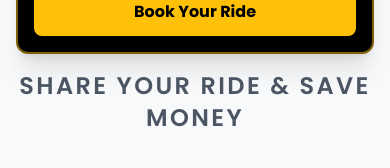
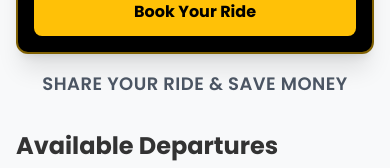
Before and after one commit to sajilotaxi-source/Sajilo-Taxi, a React (Vite) app: page / in a window 390 px wide. Shown: the part 799-967 px from the top of the page. Built offline with nearby package versions, Linux system fonts and the light colour scheme.

Commit message:
fix(customer): Adjust text sizing for ride sharing message
The font size and tracking for the "SHARE YOUR RIDE & SAVE MONEY" message were adjusted to improve responsiveness across different screen sizes.

```diff
--- a/components/customer.tsx
+++ b/components/customer.tsx
@@ -298,7 +298,7 @@ const BookingPage = ({ locations, availableCars, onBook, trips, onNavigateToAbou
                                 </div>
                             </div>
                         </div>
-                        <p className="text-center mt-4 text-2xl font-semibold tracking-widest text-gray-600">SHARE YOUR RIDE & SAVE MONEY</p>
+                        <p className="text-center mt-4 text-lg sm:text-xl md:text-2xl font-semibold tracking-wide md:tracking-widest text-gray-600">SHARE YOUR RIDE & SAVE MONEY</p>
                     </div>
 
                     <div id="results-section">
```
